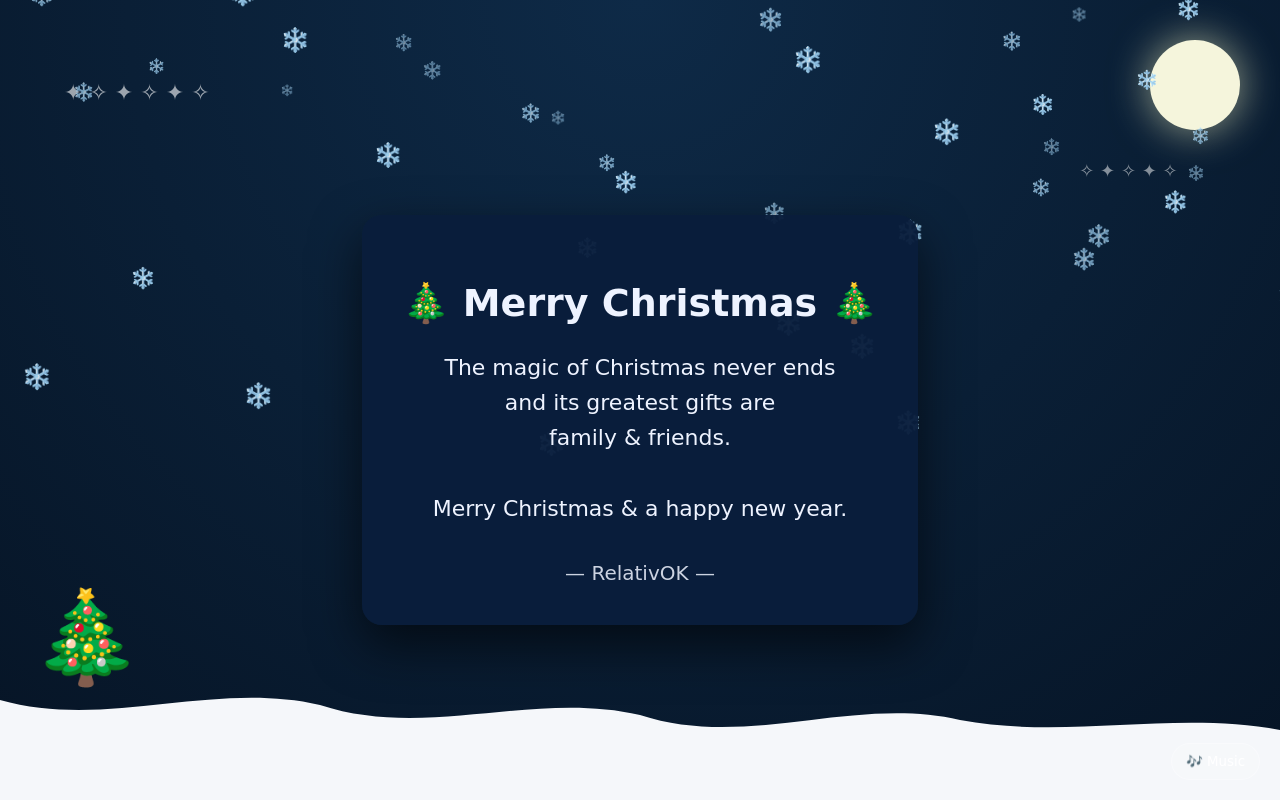
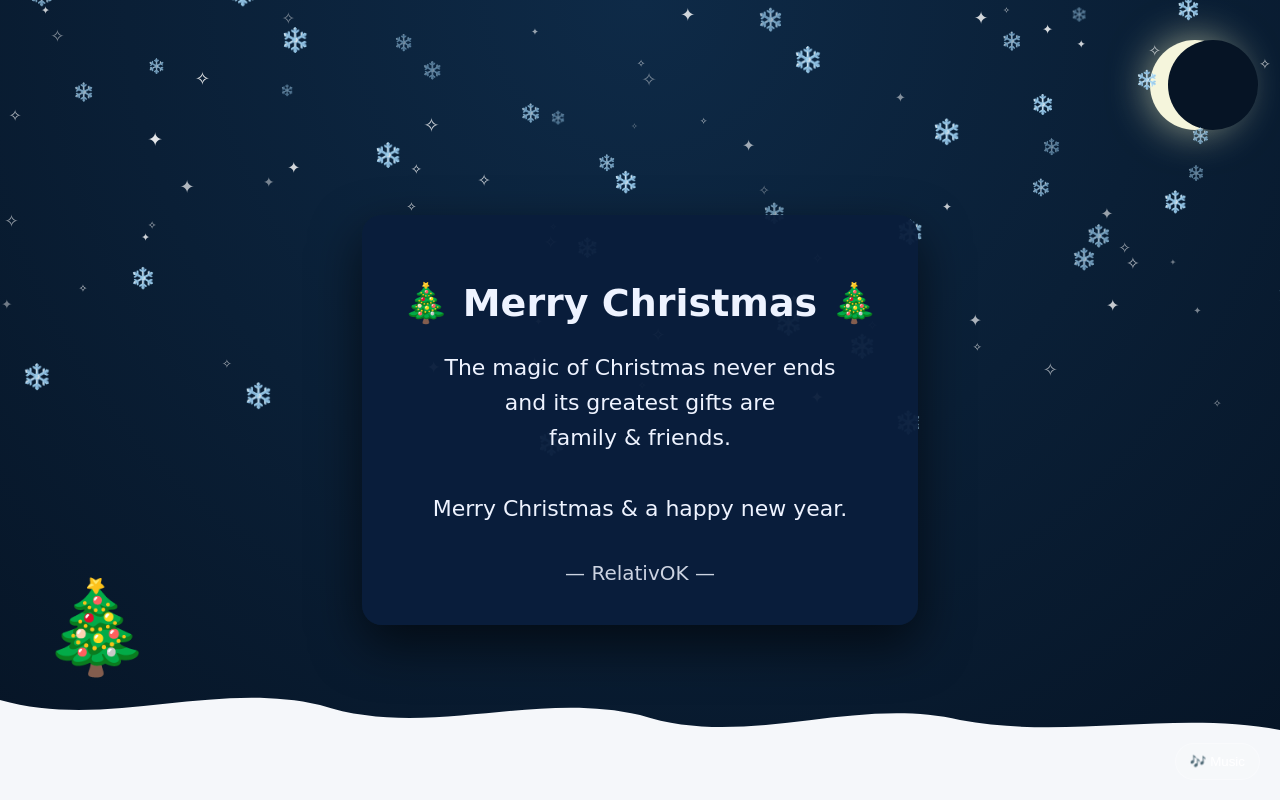
Before and after one commit to RelativOK/Christmas, a plain HTML site: page index.html in a window 1280 px wide. Drawn offline with Linux system fonts and the light colour scheme; a web font is replaced by a local one.

Commit message:
Update index.html

```diff
--- a/index.html
+++ b/index.html
@@ -5,7 +5,6 @@
 <meta name="viewport" content="width=device-width, initial-scale=1.0">
 <title>Merry Christmas</title>
 
-<!-- Weihnachtliche Schrift -->
 <link href="https://fonts.googleapis.com/css2?family=Mountains+of+Christmas:wght@400;700&display=swap" rel="stylesheet">
 
 <style>
@@ -19,33 +18,33 @@ html, body {
 }
 
 /* Sterne */
-.stars::before {
-    content: "✦ ✧ ✦ ✧ ✦ ✧";
+.star {
     position: fixed;
-    top: 10%;
-    left: 5%;
-    font-size: 22px;
-    color: rgba(255,255,255,0.6);
-}
-.stars::after {
-    content: "✧ ✦ ✧ ✦ ✧";
-    position: fixed;
-    top: 20%;
-    right: 8%;
-    font-size: 18px;
-    color: rgba(255,255,255,0.5);
+    color: white;
+    opacity: 0.8;
+    pointer-events: none;
 }
 
-/* Mond */
+/* Sichelmond */
 .moon {
     position: fixed;
     top: 40px;
     right: 40px;
     width: 90px;
     height: 90px;
+    border-radius: 50%;
     background: #f5f5dc;
+    box-shadow: 0 0 40px rgba(255,255,200,0.6);
+}
+.moon::after {
+    content: "";
+    position: absolute;
+    top: 0;
+    left: 18px;
+    width: 90px;
+    height: 90px;
+    background: #061425;
     border-radius: 50%;
-    box-shadow: 0 0 40px rgba(255,255,200,0.6);
 }
 
 /* Karte */
@@ -88,10 +87,10 @@ p {
 /* Baum */
 .tree {
     position: fixed;
-    bottom: 110px;
-    left: 30px;
+    bottom: 120px;
+    left: 40px;
     font-size: 90px;
-    z-index: 3;
+    z-index: 4;
 }
 
 /* Schneeboden */
@@ -103,13 +102,12 @@ p {
     z-index: 3;
 }
 
-/* Schneeflocken (Parallax) */
+/* Schneeflocken */
 .snowflake {
     position: fixed;
     top: -2rem;
     pointer-events: none;
-    animation-name: fall;
-    animation-timing-function: linear;
+    animation: fall linear forwards;
 }
 
 .layer1 { animation-duration: 10s; opacity: 0.9; }
@@ -117,12 +115,10 @@ p {
 .layer3 { animation-duration: 22s; opacity: 0.5; }
 
 @keyframes fall {
-    to {
-        transform: translateY(120vh);
-    }
+    to { transform: translateY(120vh); }
 }
 
-/* Musik-Button */
+/* Musikbutton */
 .music-btn {
     position: fixed;
     bottom: 20px;
@@ -134,16 +130,12 @@ p {
     padding: 10px 14px;
     border-radius: 50px;
     cursor: pointer;
-    font-family: inherit;
 }
-.music-btn:hover {
-    background: rgba(255,255,255,0.3);
-}
+.music-btn:hover { background: rgba(255,255,255,0.3); }
 </style>
 </head>
 <body>
 
-<div class="stars"></div>
 <div class="moon"></div>
 <div class="tree">🎄</div>
 
@@ -173,13 +165,25 @@ Merry Christmas & a happy new year.
 </div>
 </div>
 
-<!-- Musik -->
 <audio id="music" loop>
 <source src="https://cdn.pixabay.com/audio/2022/12/20/audio_8d5a4d3a43.mp3" type="audio/mpeg">
 </audio>
 <button class="music-btn" onclick="toggleMusic()">🎶 Music</button>
 
 <script>
+/* Sterne erzeugen */
+for (let i = 0; i < 60; i++) {
+    const star = document.createElement("div");
+    star.className = "star";
+    star.textContent = Math.random() > 0.5 ? "✦" : "✧";
+    star.style.left = Math.random() * 100 + "vw";
+    star.style.top = Math.random() * 50 + "vh";
+    star.style.fontSize = (Math.random() * 12 + 8) + "px";
+    star.style.opacity = Math.random() * 0.5 + 0.4;
+    document.body.appendChild(star);
+}
+
+/* Parallax-Schnee */
 const layers = [
     { cls: "layer1", size: [18,26], delay: 250 },
     { cls: "layer2", size: [14,22], delay: 400 },
```
